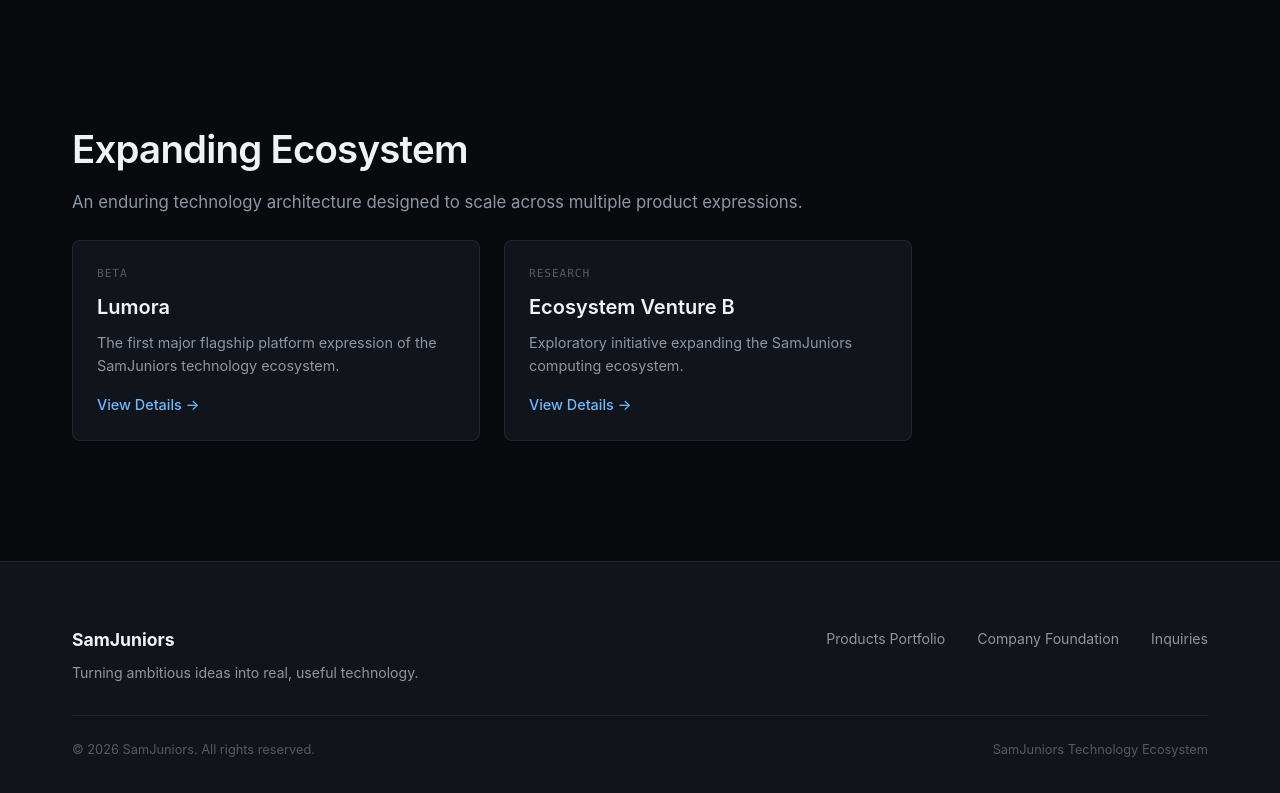
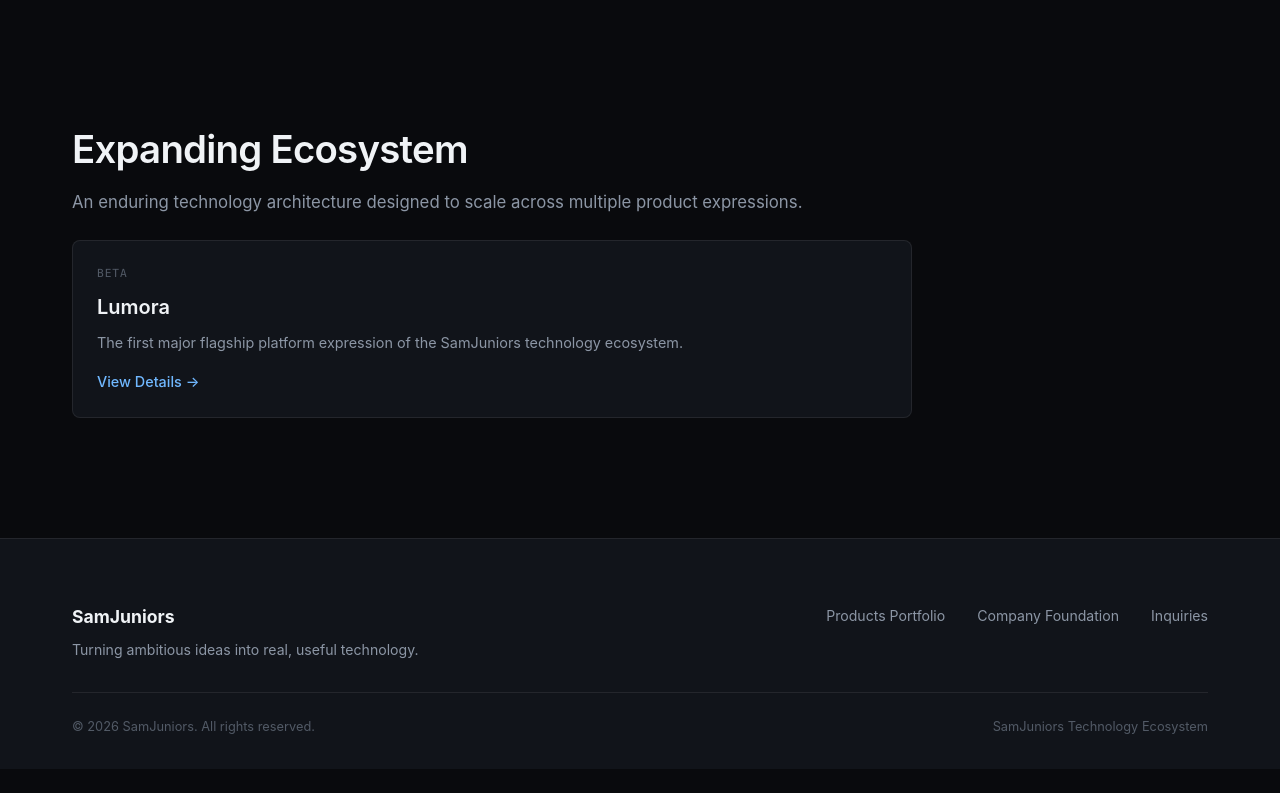
Before and after one commit to samjuniors/samjuniors_website, a Next.js app: page / in a window 1280 px wide. Shown: the part 876-1669 px from the top of the page. After the commit the page ends 1645 px from the top, so only its background shows below. Built offline with nearby package versions, Linux system fonts and the light colour scheme.

Commit message:
docs(design): establish strategic design direction and clean product truth models

```diff
--- a/src/content/products.ts
+++ b/src/content/products.ts
@@ -39,21 +39,6 @@ export const products: Product[] = [
       },
     ],
   },
-  {
-    slug: 'venture-b',
-    name: 'Ecosystem Venture B',
-    tagline: 'Autonomous systems architecture.',
-    shortDescription: 'Exploratory initiative expanding the SamJuniors computing ecosystem.',
-    status: 'research',
-    isFlagship: false,
-    capabilities: [
-      {
-        title: 'Modular Architecture Slot',
-        description: 'Container for future venture expressions satisfying the 4-point building filter.',
-        isPlaceholder: true,
-      },
-    ],
-  },
 ];
 
 export function getProductBySlug(slug: string): Product | undefined {
```
Also changed, not shown: 3 other files (tests, documents, lock files or other folders).
